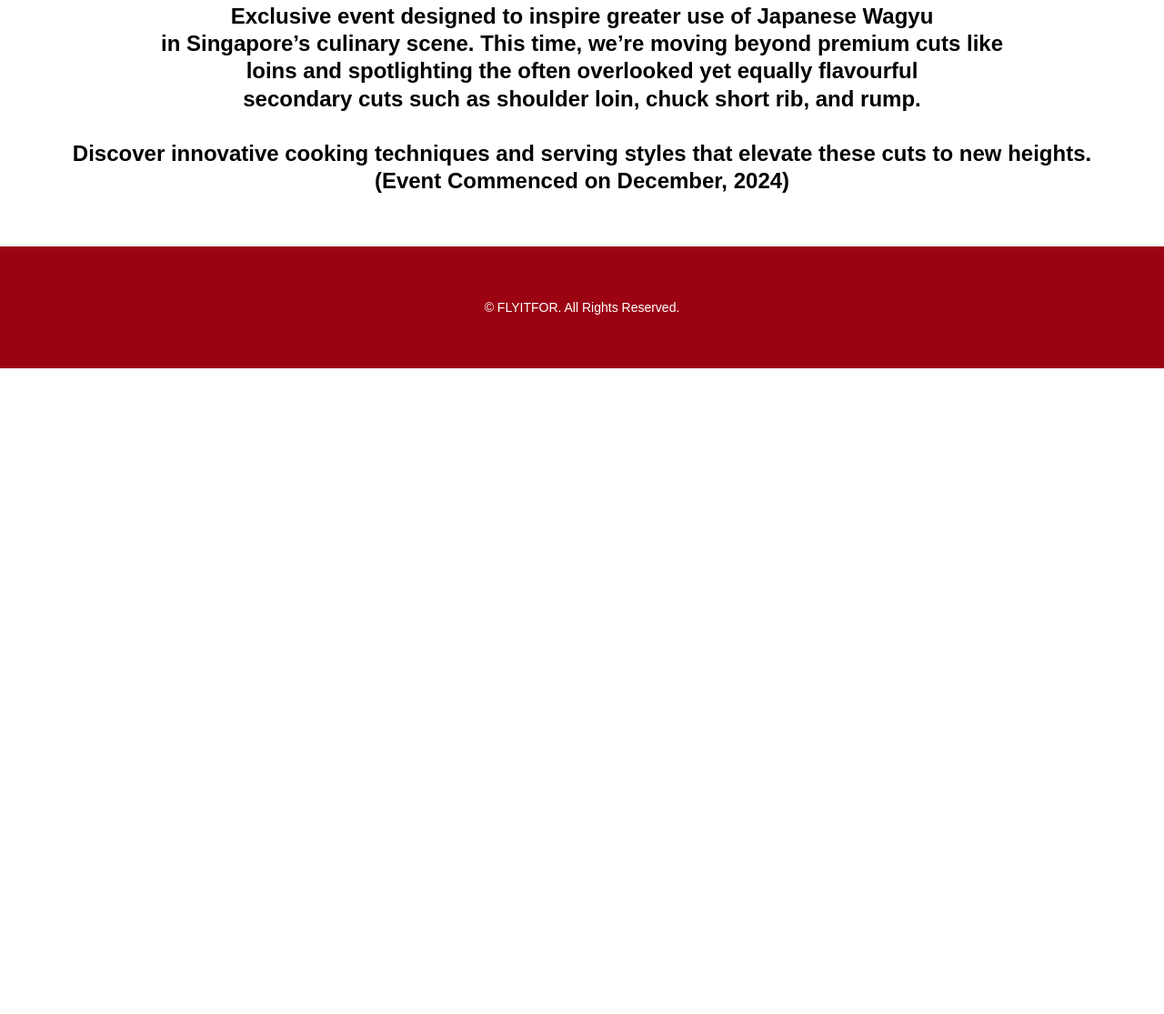
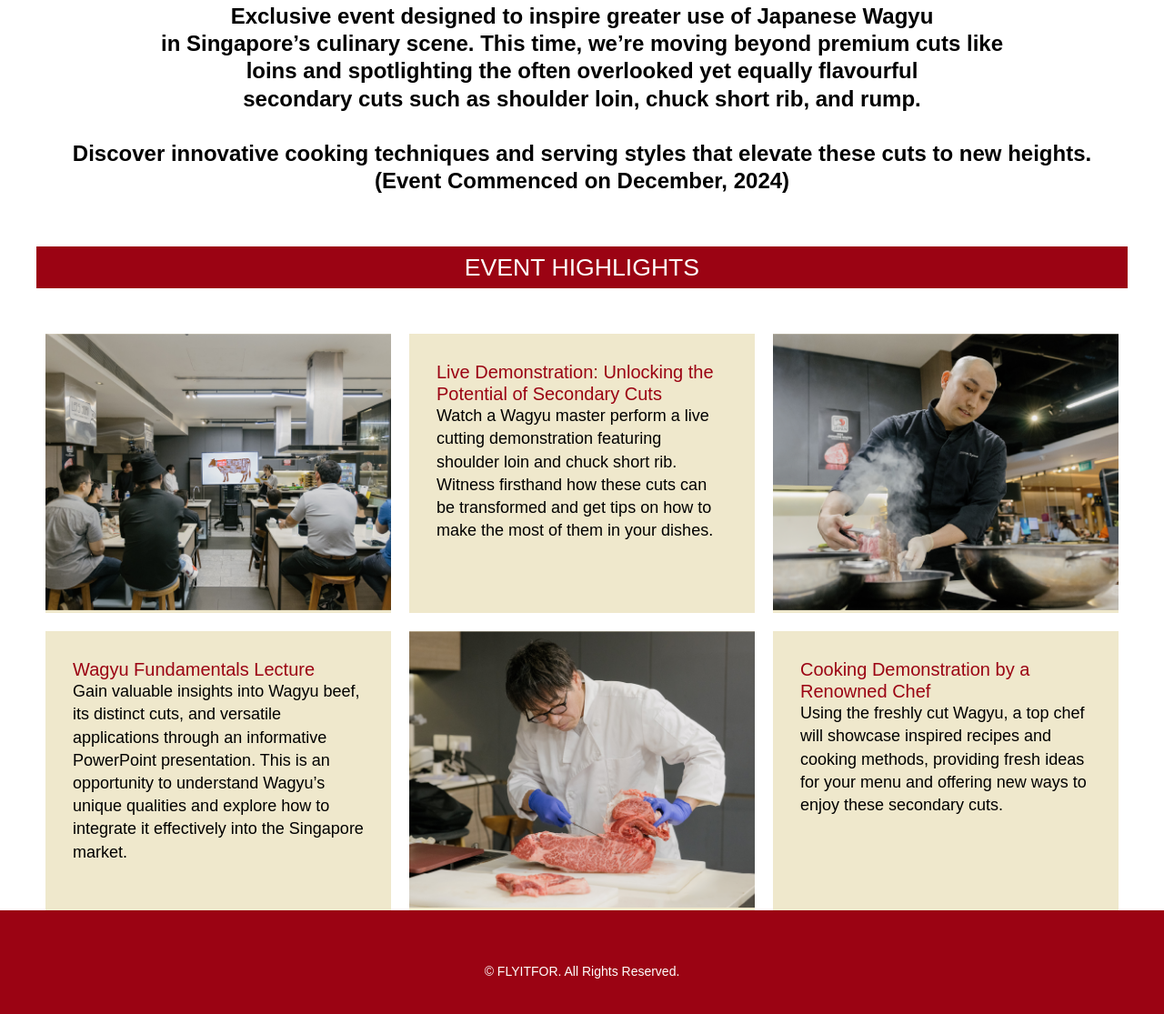
Before and after one commit to ckleos-me/fit-promotion, a website built with Vite: page Event-Page-Wagyu/index.html in a window 1280 px wide. Shown: the part 713-1828 px from the top of the page at 91% size. Before the commit the page ends 1118 px from the top, so only its background shows below. Built offline with nearby package versions, Linux system fonts and the light colour scheme; files whose address does not match are found by name.

Commit message:
EVENT HIGHLIGHTS - dev

```diff
--- a/Event-Page-Wagyu/index.html
+++ b/Event-Page-Wagyu/index.html
@@ -45,7 +45,32 @@
                     (Event Commenced on December, 2024)
                 </p>
             </section>
-            <section class="highlights"></section>
+            <section class="highlights">
+                <h2 class="highlights--title">EVENT HIGHLIGHTS</h2>
+                <div class="highlights__inner">
+                    <div class="highlights__block">
+                        <img class="highlights__block--img" src="./public/event-highlight-img-1.png" alt="イベントハイライト1" />
+                    </div>
+                    <div class="highlights__block">
+                        <p class="highlights__block--title">Live Demonstration: Unlocking the Potential of Secondary Cuts</p>
+                        <p class="highlights__block--text">Watch a Wagyu master perform a live cutting demonstration featuring shoulder loin and chuck short rib. Witness firsthand how these cuts can be transformed and get tips on how to make the most of them in your dishes.</p>
+                    </div>
+                    <div class="highlights__block">
+                        <img class="highlights__block--img" src="./public/event-highlight-img-2.png" alt="イベントハイライト2" />
+                    </div>
+                    <div class="highlights__block">
+                        <p class="highlights__block--title">Wagyu Fundamentals Lecture</p>
+                        <p class="highlights__block--text">Gain valuable insights into Wagyu beef, its distinct cuts, and versatile applications through an informative PowerPoint presentation. This is an opportunity to understand Wagyu’s unique qualities and explore how to integrate it effectively into the Singapore market.</p>
+                    </div>
+                    <div class="highlights__block">
+                        <img class="highlights__block--img" src="./public/event-highlight-img-3.png" alt="イベントハイライト3" />
+                    </div>
+                    <div class="highlights__block">
+                        <p class="highlights__block--title">Cooking Demonstration by a Renowned Chef</p>
+                        <p class="highlights__block--text">Using the freshly cut Wagyu, a top chef will showcase inspired recipes and cooking methods, providing fresh ideas for your menu and offering new ways to enjoy these secondary cuts.</p>
+                    </div>
+                </div>
+            </section>
             <section class="certificate"></section>
             <section class="video"></section>
             <section class="gallery"></section>
--- a/Event-Page-Wagyu/src/styles/_layout.scss
+++ b/Event-Page-Wagyu/src/styles/_layout.scss
@@ -63,6 +63,54 @@
         text-align: center;
     }
 }
+.highlights {
+    @include display-1280;
+    &--title {
+        font-family: $font-arial;
+        font-size: clamp(24px, 2.08vw, 30px);
+        font-weight: 400;
+        color: $color-white;
+        line-height: 100%;
+        background-color: $color-red;
+        padding: 10px 0;
+        text-align: center;
+    }
+    &__inner {
+        margin: 0 auto;
+        @include display-flex(row, center, stretch);
+        flex-wrap: wrap;
+        gap: 20px;
+        margin-top: 50px;
+    }
+    &__block {
+        width: calc(100% / 3 - 20px);
+        background-color: $color-light-yellow;
+        aspect-ratio: 1/0.8;
+        box-sizing: border-box;
+        &:nth-child(even) {
+            padding: 30px;
+        }
+        &--img {
+            width: 100%;
+            height: 100%;
+            object-fit: cover;
+        }
+        &--title {
+            font-family: $font-arial;
+            font-size: clamp(18px, 20px, 20px);
+            font-weight: 400;
+            line-height: 120%;
+            color: $color-red;
+        }
+        &--text {
+            font-family: $font-arial;
+            font-size: clamp(16px, 18px, 18px);
+            font-weight: 400;
+            line-height: 140%;
+            color: $color-black;
+        }
+    }
+}
 footer {
     background-color: $color-red;
     padding: 60px 0;
--- a/Event-Page-Wagyu/src/styles/mixin/_font.scss
+++ b/Event-Page-Wagyu/src/styles/mixin/_font.scss
@@ -4,4 +4,5 @@ $font-noto-jp: 'Noto Sans JP', sans-serif;
 $color-white: #fff;
 $color-black: #000;
 $color-yellow: #e7c869;
+$color-light-yellow: #efe8cc;
 $color-red: #9b0313;
```
Also changed, not shown: Event-Page-Wagyu/public/event-highlight-img-1.png (added), Event-Page-Wagyu/public/event-highlight-img-2.png (added), Event-Page-Wagyu/public/event-highlight-img-3.png (added).
